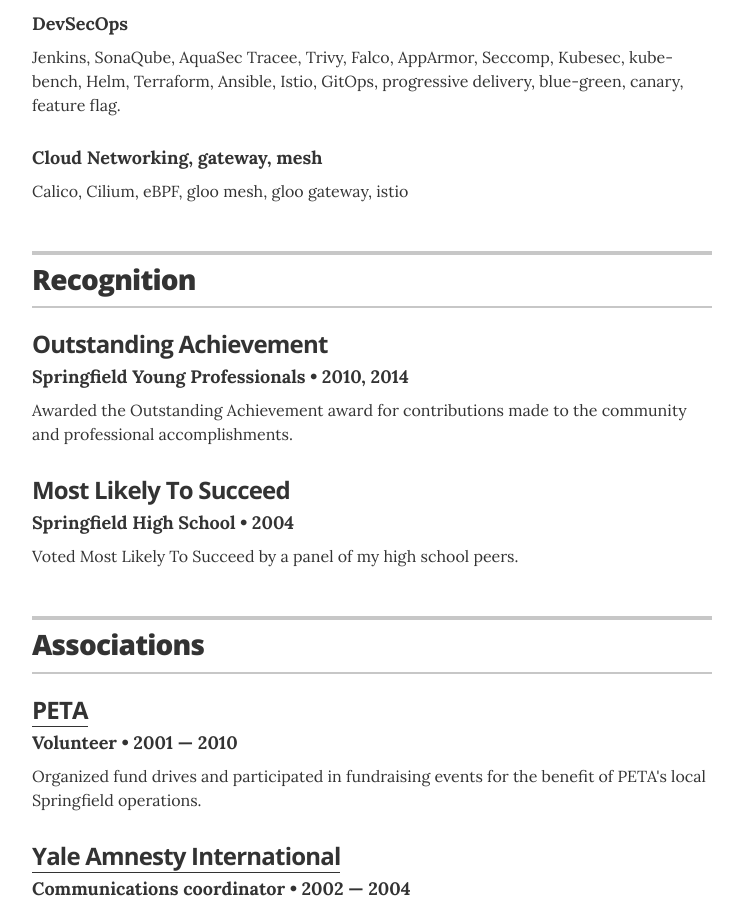
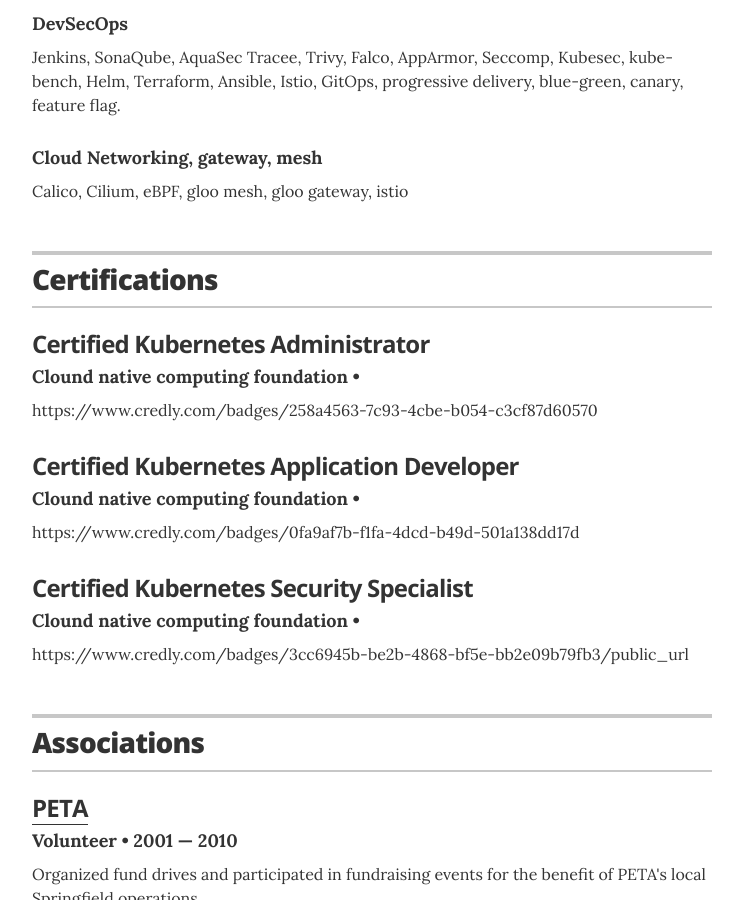
Before and after one commit to rroyhere/resume, a Jekyll site: the page built from index.html, in a window 1280 px wide and 900 px high, scrolled down 5086 px. Shown: the whole window, without its empty margins (268-1011 px from the left). Built offline with Jekyll 4.4.1, drawn with Linux system fonts in a browser that asks for light colours; some of the changed text lies outside the part shown.

Commit message:
certifications in recognition

```diff
--- a/_data/recognitions.yml
+++ b/_data/recognitions.yml
@@ -1,10 +1,15 @@
 # Recognitions
-- award: Outstanding Achievement
-  organization: Springfield Young Professionals
-  year: 2010, 2014
-  summary: Awarded the Outstanding Achievement award for contributions made to the community and professional accomplishments.
+- award: Certified Kubernetes Administrator
+  organization: Clound native computing foundation
+  #year: 2010, 2014
+  summary: https://www.credly.com/badges/258a4563-7c93-4cbe-b054-c3cf87d60570
 
-- award: Most Likely To Succeed
-  organization: Springfield High School
-  year: 2004
-  summary: Voted Most Likely To Succeed by a panel of my high school peers.
+- award: Certified Kubernetes Application Developer
+  organization: Clound native computing foundation
+  #year: 2010, 2014
+  summary: https://www.credly.com/badges/0fa9af7b-f1fa-4dcd-b49d-501a138dd17d
+
+- award: Certified Kubernetes Security Specialist
+  organization: Clound native computing foundation
+  #year: 2010, 2014
+  summary: https://www.credly.com/badges/3cc6945b-be2b-4868-bf5e-bb2e09b79fb3/public_url
--- a/_data/skills.yml
+++ b/_data/skills.yml
@@ -12,7 +12,7 @@
   description: Java, Python, gRPC, Scala, GO, NodeJS
 
 - skill: Streaming / MQ
-  description: Apache/Confluent Kafka,RabbitMq,HornetQ,{Pulsar, RedPanda – evaluation
+  description: Apache/Confluent Kafka,RabbitMq,HornetQ, Pulsar, RedPanda (evaluation only)
 - skill: Tools (esb, devops, gitops, declarative)
   description: ArgoCD, Crossplane, Terraform, Splunk, Dynatrace, monit, Nagios, Appdynamics, SupervisorD
 - skill: Optimized Data Formats
--- a/_layouts/resume.html
+++ b/_layouts/resume.html
@@ -141,7 +141,7 @@
       <section class="content-section">
 
         <header class="section-header">
-          <h2>Recognition</h2>
+          <h2>Certifications</h2>
         </header>
 
         {% for recognition in site.data.recognitions %}
```
